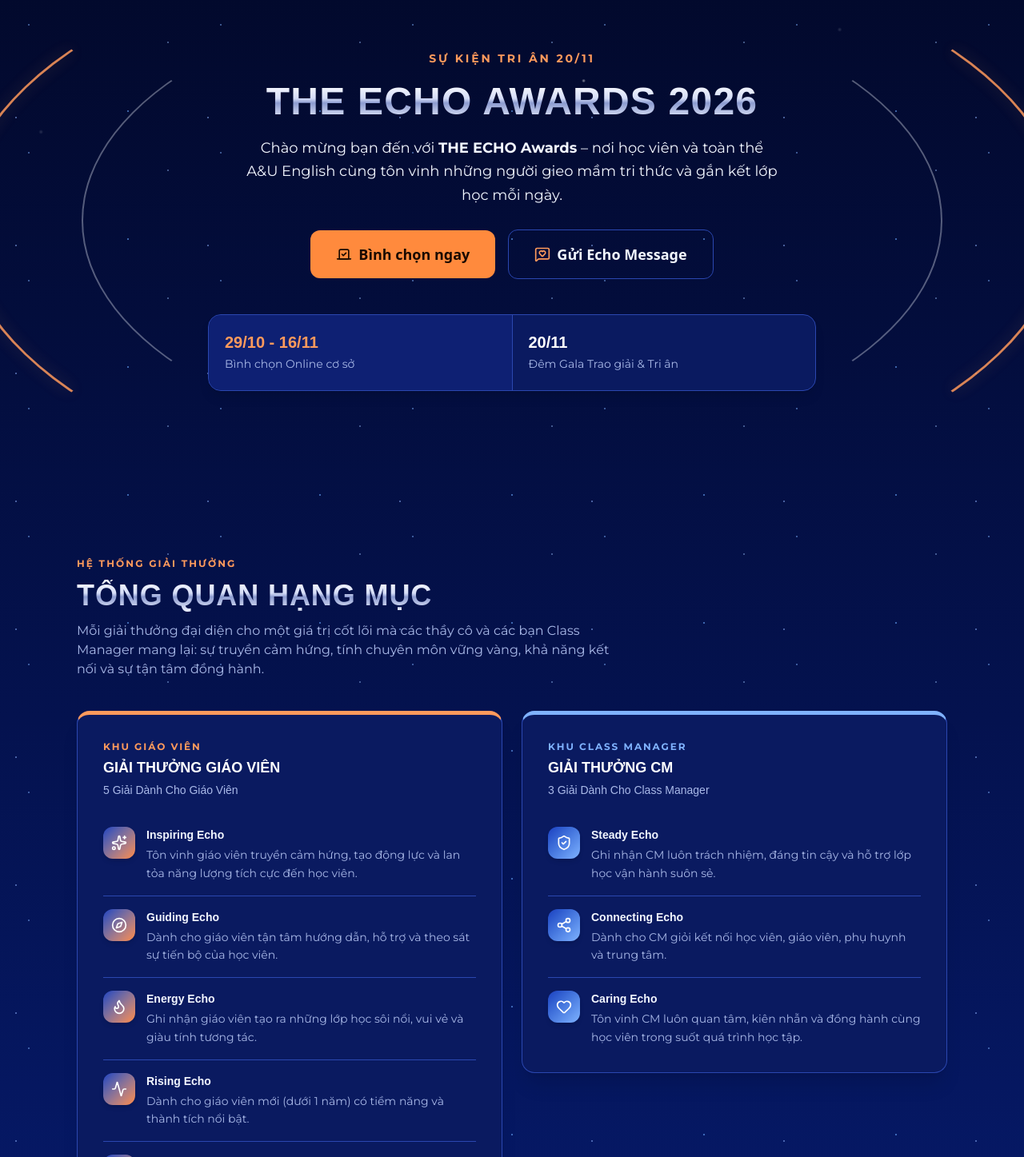
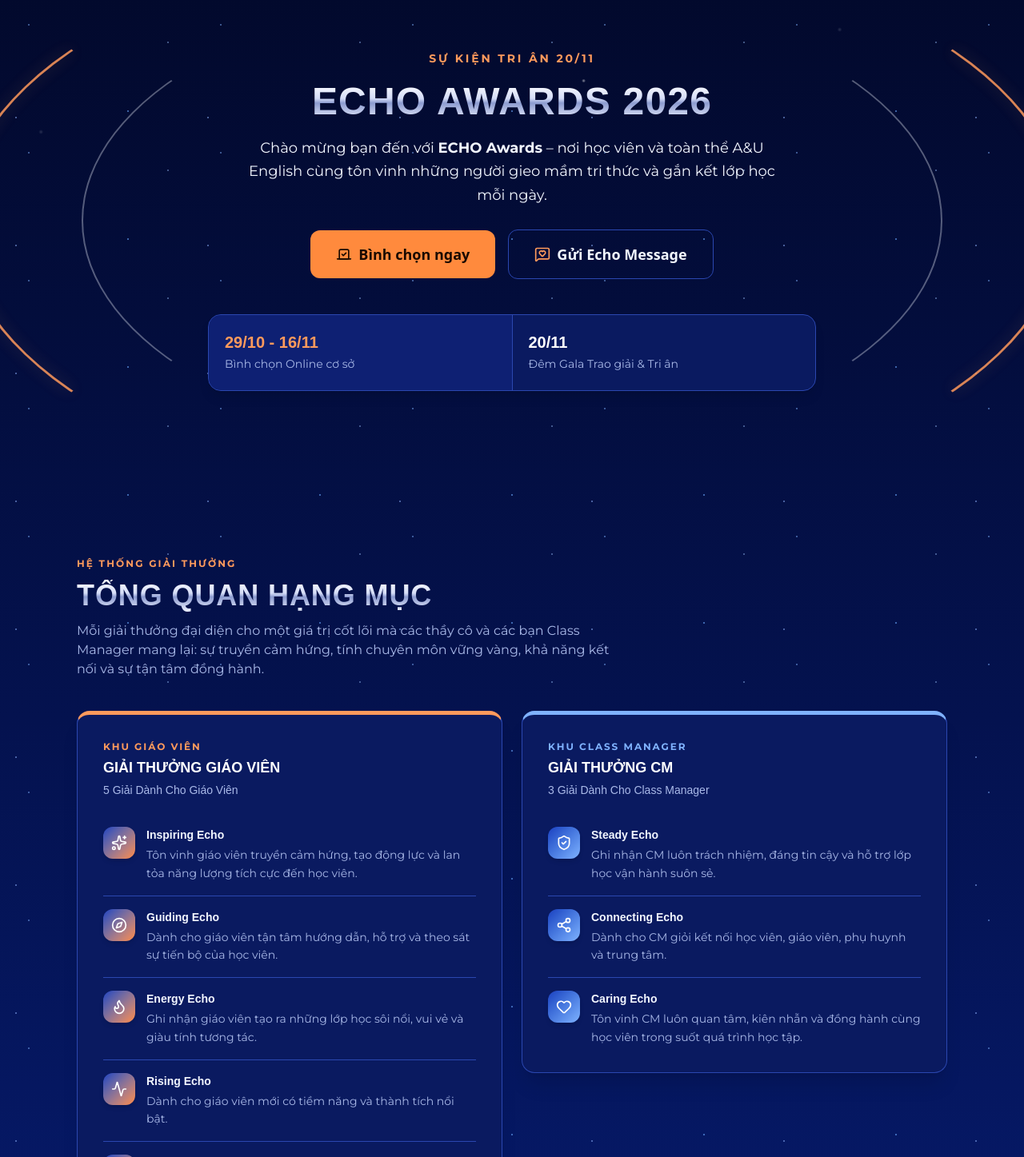
Before and after one commit to nguyen1512/THE_ECHO_Awards_Fe, a Next.js app: page / in a window 1280 px wide. Shown: the part 523-1970 px from the top of the page at 80% size. Built offline with nearby package versions, Linux system fonts and the light colour scheme; no server answers; a web font is replaced by a local one.

Commit message:
chore: update hero title to ECHO Awards 2026 and adjust Rising Echo description

```diff
--- a/src/constants/awards.ts
+++ b/src/constants/awards.ts
@@ -20,7 +20,7 @@
     {
       id: 'rising',
       name: 'Rising Echo',
-      desc: 'Dành cho giáo viên mới (dưới 1 năm) có tiềm năng và thành tích nổi bật.',
+      desc: 'Dành cho giáo viên mới có tiềm năng và thành tích nổi bật.',
     },
     {
       id: 'lasting',
--- a/src/modules/hero/HeroSection.tsx
+++ b/src/modules/hero/HeroSection.tsx
@@ -29,10 +29,10 @@
             SỰ KIỆN TRI ÂN 20/11
           </span>
           <h1 className="font-display font-bold text-2xl sm:text-4xl md:text-5xl uppercase tracking-wide chrome-text max-w-4xl">
-            THE ECHO Awards 2026
+            ECHO Awards 2026
           </h1>
           <p className="max-w-2xl text-base md:text-lg text-[#f2f6ff] leading-relaxed">
-            Chào mừng bạn đến với <strong>THE ECHO Awards</strong> – nơi học viên và toàn thể A&amp;U English cùng tôn vinh những người gieo mầm tri thức và gắn kết lớp học mỗi ngày.
+            Chào mừng bạn đến với <strong>ECHO Awards</strong> – nơi học viên và toàn thể A&amp;U English cùng tôn vinh những người gieo mầm tri thức và gắn kết lớp học mỗi ngày.
           </p>
 
           <div className="flex flex-wrap items-center justify-center gap-3 sm:gap-4 mt-2">
```
